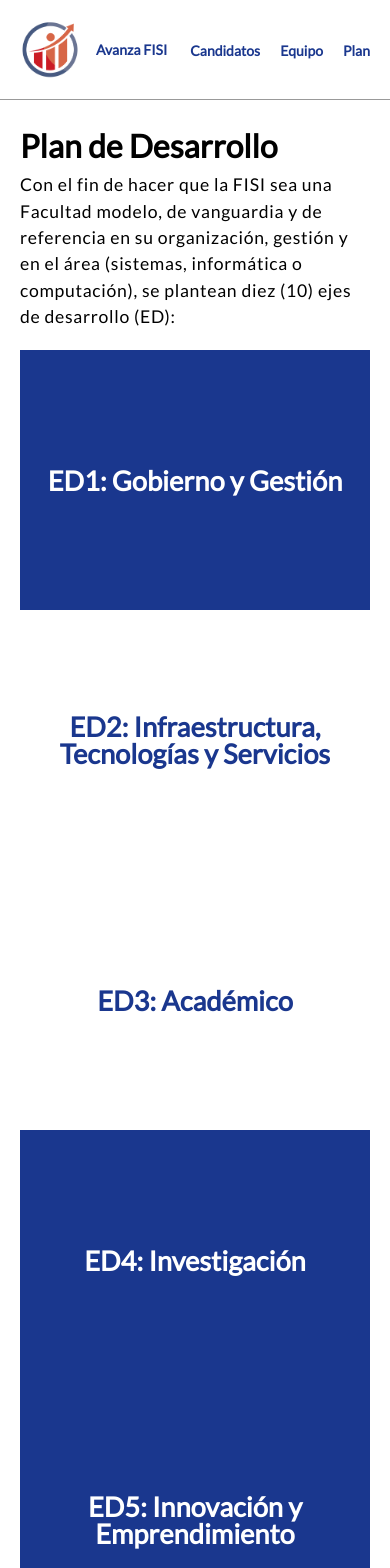
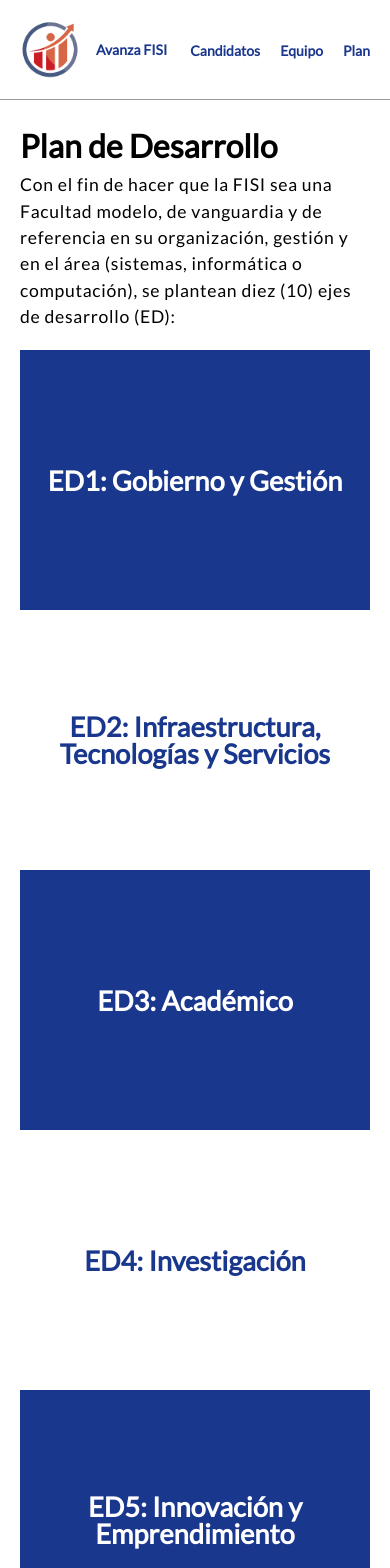
Before and after one commit to Dede1421/Campaign, a Vue app: page /plan in a window 390 px wide. Shown: the top 1568 px of the page. Built offline with nearby package versions, Linux system fonts and the light colour scheme.

Commit message:
Se mejoro RWD de Plan

```diff
--- a/src/views/Plan/Plan.vue
+++ b/src/views/Plan/Plan.vue
@@ -9,8 +9,7 @@
     <div class="proposals-grid">
       <div
         v-on:click="selectProposal(1)"
-        class="proposal"
-        :class="[selectedProposal === 1 ? 'bgBlue' : '']"
+        class="proposal pro1"
       >
         <ol v-if="selectedProposal === 1">
           <li>
@@ -31,7 +30,6 @@
       <div
         v-on:click="selectProposal(2)"
         class="proposal pro2"
-        :class="[selectedProposal === 2 ? 'bgWhite' : '']"
       >
         <ol v-if="selectedProposal === 2">
           <li>
@@ -53,7 +51,6 @@
       <div
         v-on:click="selectProposal(3)"
         class="proposal pro2"
-        :class="[selectedProposal === 3 ? 'bgWhite' : '']"
       >
         <ol v-if="selectedProposal === 3">
           <li>
@@ -74,8 +71,7 @@
       </div>
       <div
         v-on:click="selectProposal(4)"
-        class="proposal"
-        :class="[selectedProposal === 4 ? 'bgBlue' : '']"
+        class="proposal pro1"
       >
         <ol v-if="selectedProposal === 4">
           <li>
@@ -97,8 +93,7 @@
       </div>
       <div
         v-on:click="selectProposal(5)"
-        class="proposal"
-        :class="[selectedProposal === 5 ? 'bgBlue' : '']"
+        class="proposal pro1"
       >
         <ol v-if="selectedProposal === 5">
           <li>
@@ -122,7 +117,6 @@
       <div
         v-on:click="selectProposal(6)"
         class="proposal pro2"
-        :class="[selectedProposal === 6 ? 'bgWhite' : '']"
       >
         <ol v-if="selectedProposal === 6">
           <li>
@@ -146,7 +140,6 @@
       <div
         v-on:click="selectProposal(7)"
         class="proposal pro2"
-        :class="[selectedProposal === 7 ? 'bgWhite' : '']"
       >
         <ol v-if="selectedProposal === 7">
           <li>
@@ -168,8 +161,7 @@
       </div>
       <div
         v-on:click="selectProposal(8)"
-        class="proposal"
-        :class="[selectedProposal === 8 ? 'bgBlue' : '']"
+        class="proposal pro1"
       >
         <ol v-if="selectedProposal === 8">
           <li>
@@ -193,8 +185,7 @@
       </div>
       <div
         v-on:click="selectProposal(9)"
-        class="proposal"
-        :class="[selectedProposal === 9 ? 'bgBlue' : '']"
+        class="proposal pro1"
       >
         <ol v-if="selectedProposal === 9">
           <li>
@@ -218,7 +209,6 @@
       <div
         v-on:click="selectProposal(10)"
         class="proposal pro2"
-        :class="[selectedProposal === 10 ? 'bgWhite' : '']"
       >
         <ol v-if="selectedProposal === 10">
           <li>
@@ -306,12 +296,11 @@ export default {
   display: flex;
   justify-content: center;
   align-items: center;
-  background: #1a378e;
+  padding: 0px 15px;
 
   h2 {
     font-size: 2rem;
     padding: 5px 0;
-    color: #fff;
     font-weight: bold;
   }
 
@@ -323,7 +312,6 @@ export default {
     padding: 5px 0;
     font-size: 1.1rem;
     line-height: 18px;
-    color: #fff;
     font-weight: bold;
   }
 
@@ -337,26 +325,30 @@ export default {
   // }
 }
 
+.pro1 {
+  background: #1a378e;
+
+  h2 {
+    color: #fff;
+  }
+
+  li {
+    color: #fff;
+  }
+}
+
 .pro2 {
   background-color: #fff;
 
   h2 {
     color: #1a378e;
   }
-}
-
-.bgBlue {
-  background-color: #1a378e;
-  padding: 0px 15px;
-}
-
-.bgWhite {
-  padding: 0px 15px;
 
   li {
     color: #1a378e;
   }
 }
+
 
 //media queries@
 @media (max-width: 984px) {
@@ -377,5 +369,26 @@ export default {
       display: block;
     }
   }
+
+  .proposal:nth-child(odd) {
+    background: #1a378e;
+    h2 {
+      color: #fff;
+    }
+    li {
+      color: #fff;
+    }
+  }
+  .proposal:nth-child(even) {
+    background-color: #fff;
+
+    h2 {
+      color: #1a378e;
+    }
+
+    li {
+      color: #1a378e;
+    }
+  }
 }
 </style>
--- a/src/views/Team/Team.vue
+++ b/src/views/Team/Team.vue
@@ -98,6 +98,12 @@
           <p>Percy Edwin De la Cruz</p>
         </div>
       </article>
+      <article>
+        <div class="cardImage">
+          <img class="card-image" src="../Candidates/jorge2012.jpg" />
+          <p>Jorge Leoncio Guerra Guerra</p>
+        </div>
+      </article>
     </div>
 
     <!-- <p>David Santos Mauricio Sanchez</p>
```
